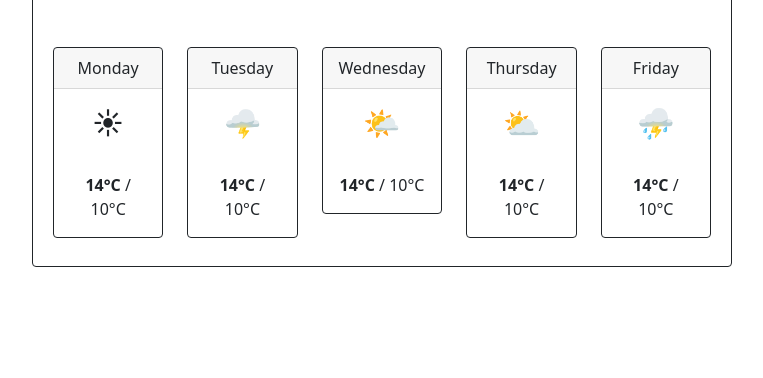
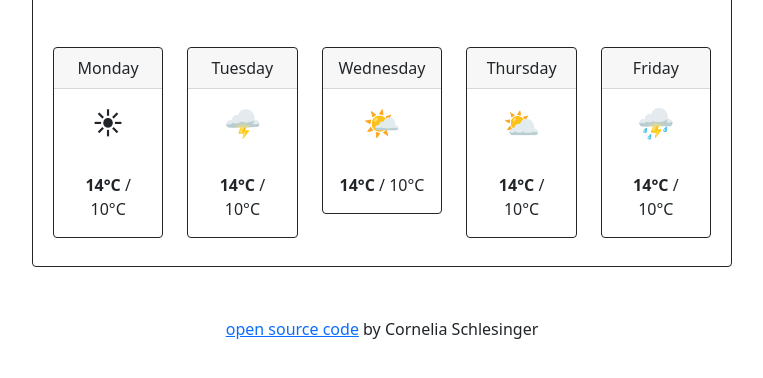
Before and after one commit to ConnyOConnor/Weather-App, a plain HTML site: page index.html in a window 1280 px wide. Shown: the part 250-628 px from the top of the page, without its empty margins (258-1021 px from the left). Drawn offline with nearby package versions, Linux system fonts and the light colour scheme.

Commit message:
added link to GitHub repository

```diff
--- a/index.html
+++ b/index.html
@@ -115,11 +115,11 @@
                 </div>
             </div>
         </div>
+        <p class="open-source"><a href="https://github.com/ConnyOConnor/Weather-App" target="_blank">open source code</a> by Cornelia Schlesinger</p>
     </div>
     </div>
 
-    <script src="src/index.js">
-    </script>
+    <script src="src/index.js"></script>
 </body>
 
 </html>
--- a/src/style.css
+++ b/src/style.css
@@ -35,7 +35,6 @@ ul {
     margin: 0 30px;
 }
 
-
 .card {
     display: inline-block;
     margin: 50px 0;
@@ -48,3 +47,7 @@ ul {
 .temperature {
     text-align: center;
 }
+
+.open-source {
+    text-align: center;
+}
```
